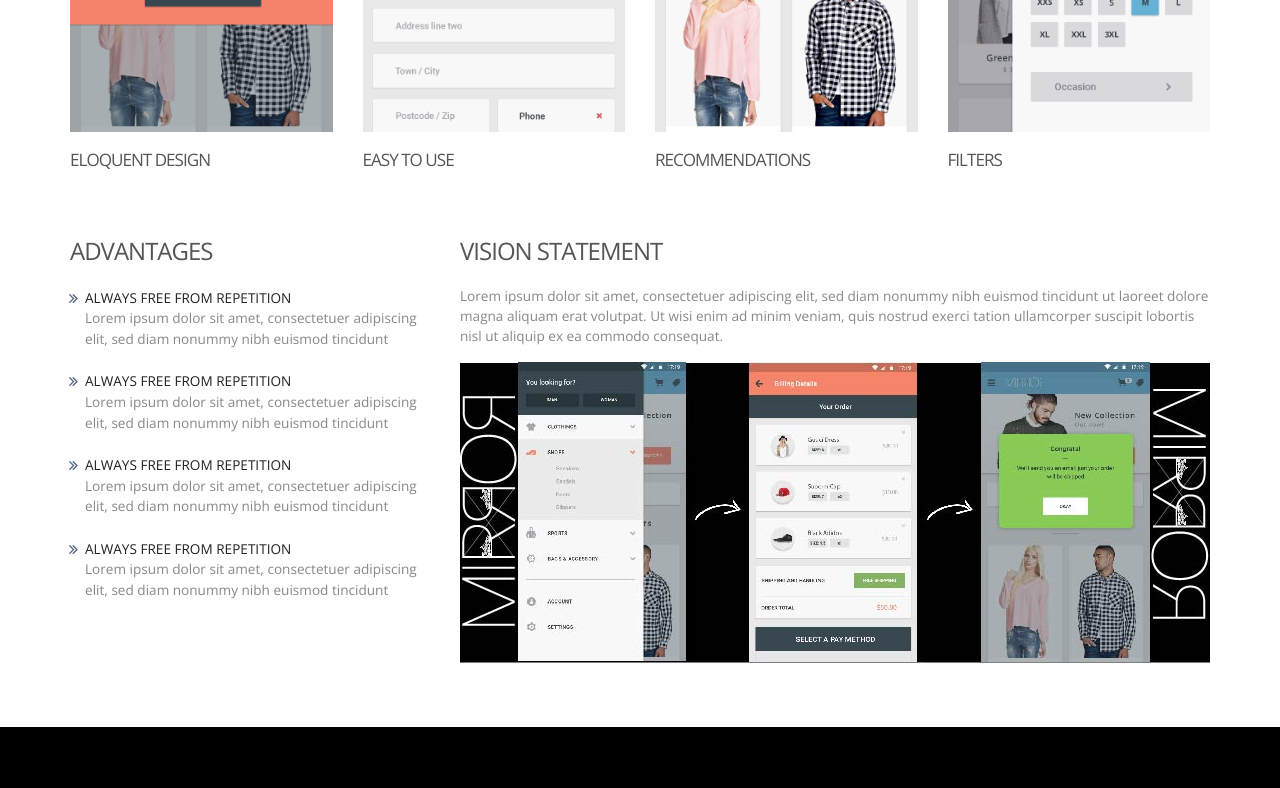
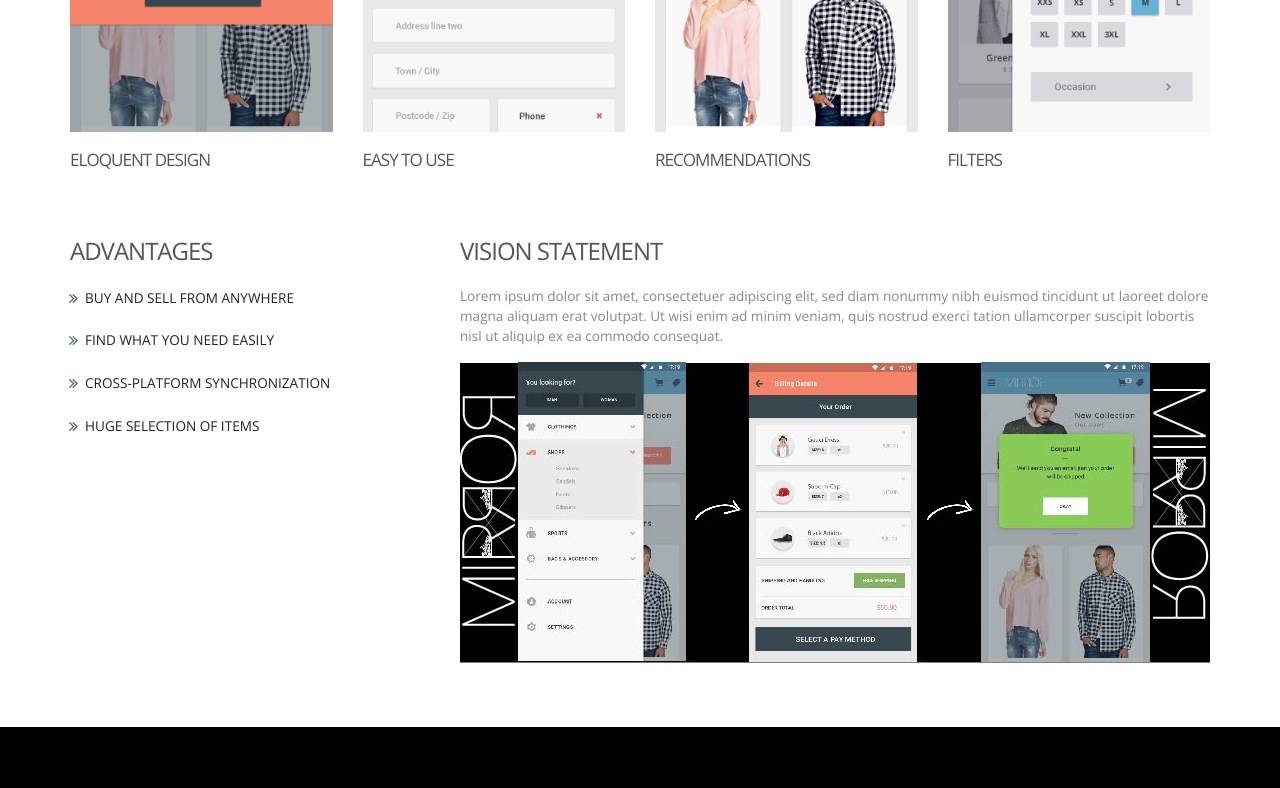
Before and after one commit to mirrorusa/mirrorusa.github.io, a plain HTML site: page team.html in a window 1280 px wide. Shown: the part 531-1319 px from the top of the page. Drawn offline with nearby package versions, Linux system fonts and the light colour scheme.

Commit message:
Update team.html

```diff
--- a/team.html
+++ b/team.html
@@ -188,10 +188,10 @@ License URL: http://creativecommons.org/licenses/by/3.0/
 				<div class="col-md-4 team_bottom">
 				  <ul class="team_list">
 					<h4>Advantages</h4>
-		            <li><a href="#">Always free from repetition</a><p>Lorem ipsum dolor sit amet, consectetuer adipiscing elit, sed diam nonummy nibh euismod tincidunt</p></li>
-		            <li><a href="#">Always free from repetition</a><p>Lorem ipsum dolor sit amet, consectetuer adipiscing elit, sed diam nonummy nibh euismod tincidunt</p></li>
-		            <li><a href="#">Always free from repetition</a><p>Lorem ipsum dolor sit amet, consectetuer adipiscing elit, sed diam nonummy nibh euismod tincidunt</p></li>
-		            <li><a href="#">Always free from repetition</a><p>Lorem ipsum dolor sit amet, consectetuer adipiscing elit, sed diam nonummy nibh euismod tincidunt</p></li>
+		            <li><a href="#">Buy And Sell From Anywhere</a></li>
+		            <li><a href="#">Find what you need easily</a></li>
+		            <li><a href="#">Cross-platform synchronization</a></li>
+		            <li><a href="#">Huge selection of items</a></li>
 		          </ul>
 				</div>
 				<div class="col-md-8">
```
